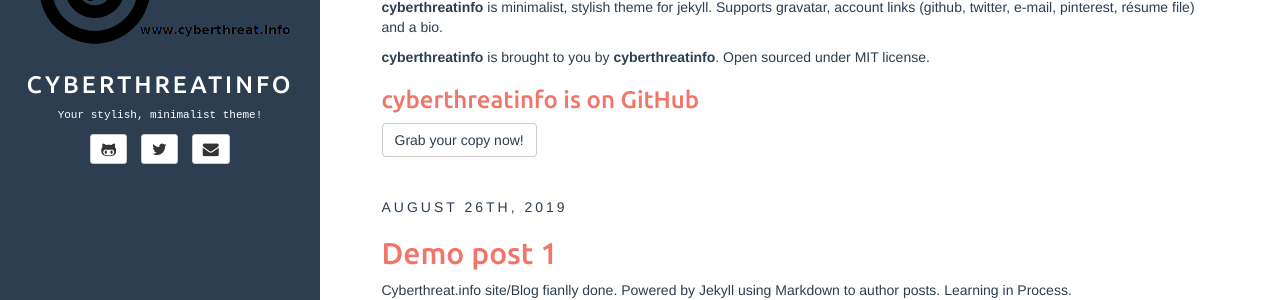
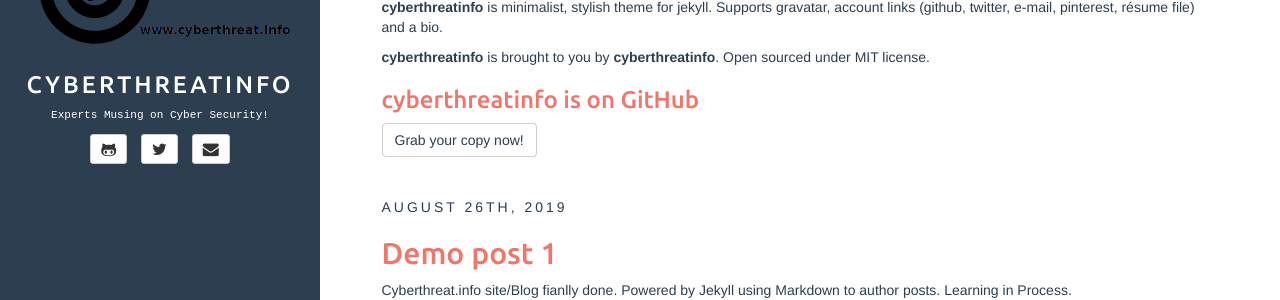
Before and after one commit to cyberthreatinfo/cyberthreatinfo.github.io, a Jekyll site: the page built from index.html, in a window 1280 px wide. Shown: the part 206-506 px from the top of the page. Built offline with Jekyll 4.4.1, drawn with Linux system fonts in a browser that asks for light colours; the list of posts is cut into pages by our own code.

Commit message:
Update _config.yml

```diff
--- a/_config.yml
+++ b/_config.yml
@@ -16,15 +16,15 @@
     values:
       title: cyberthreatinfo
 
-description: Stylish Jekyll Theme
+description: Cyber Security Blog
 author:
   name: cyberthreatinfo
-  email: cyberthreatinfo@ismaildemirbilek.com
+  email: cyberthreatinfo
   github: cyberthreatinfo
   twitter: cyberthreatinfo
   pinterest: asd123
   linkedin: asd123
-  bio: Your stylish, minimalist theme!
+  bio: Experts Musing on Cyber Security!
   email_md5: 726351295ec82e145928582f595aa3aa
 
 rss_path: feed.xml
```
